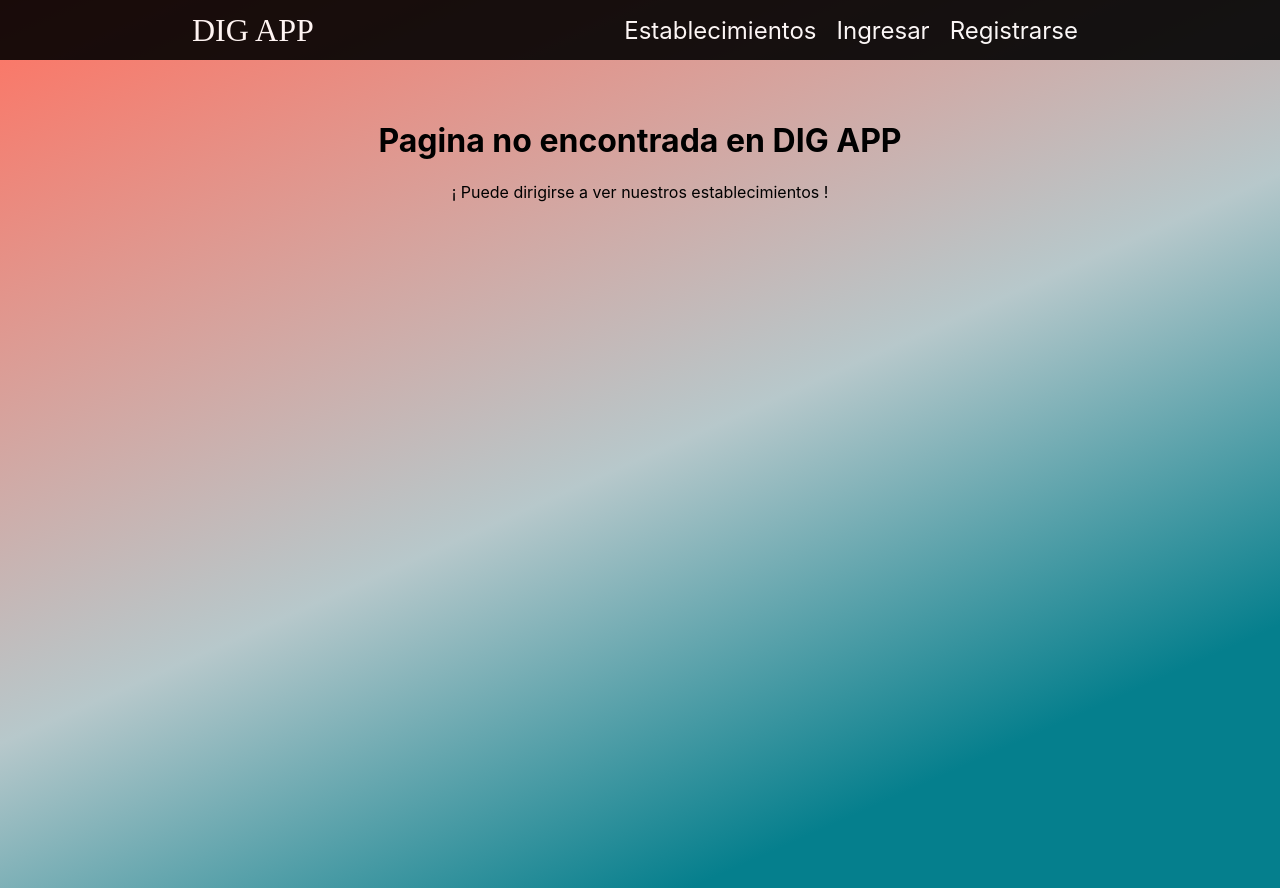
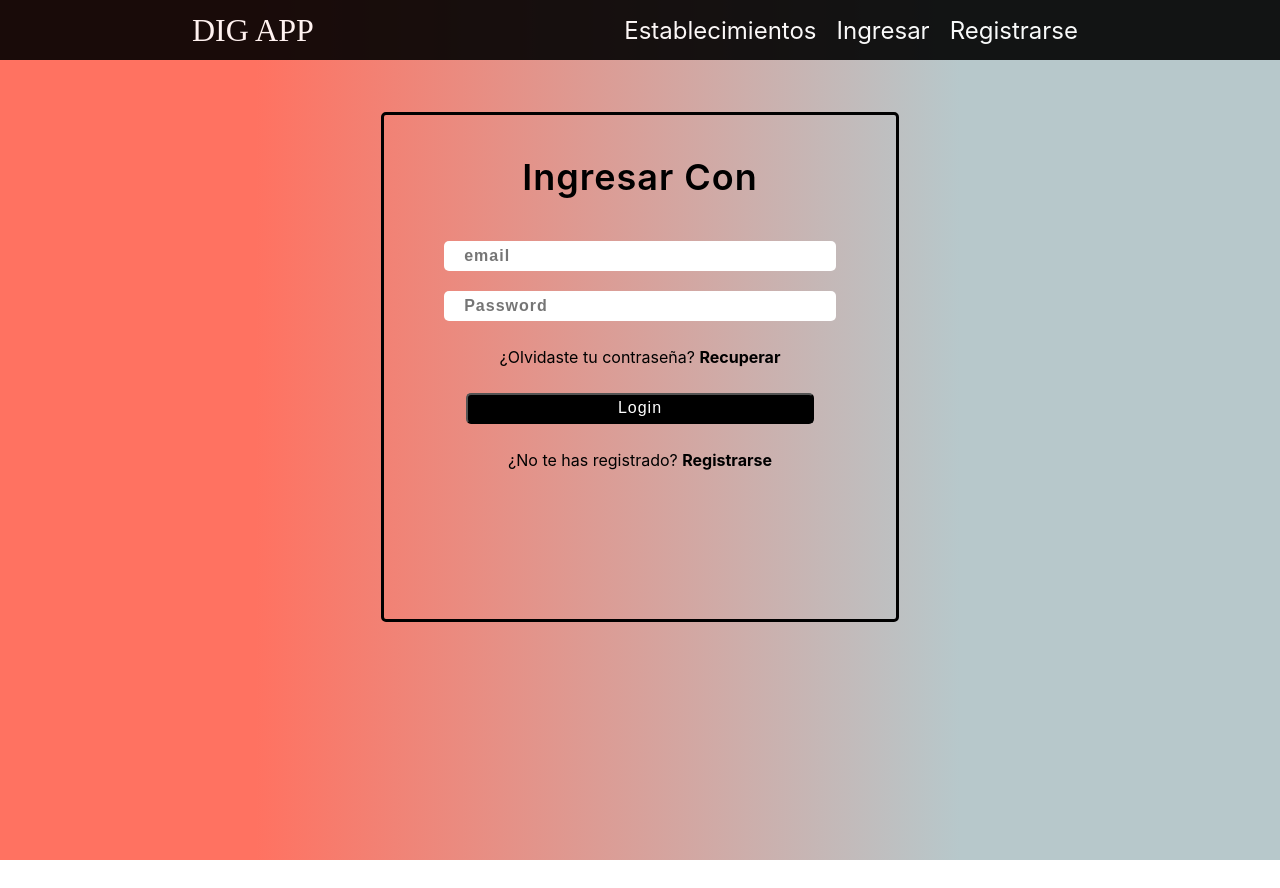
Before and after one commit to DIGAPP-SoftEngII/frontend, a React (Create React App) app: page /login in a window 1280 px wide. After the commit the page ends 860 px from the top, so only its background shows below. Built offline with nearby package versions, Linux system fonts and the light colour scheme.

Commit message:
Login page for sprint 1

```diff
--- a/src/App.js
+++ b/src/App.js
@@ -2,6 +2,7 @@ import { Routes, Route } from "react-router-dom";
 import Home from "./Pages/Home/Home";
 import NotFound from "./Pages/NotFound/NotFound";
 import Navbar from "./components/Navbar/Navbar";
+import Login from "./Pages/Login/Login";
 import "./App.css";
 import Register from "./Pages/Register/Register";
 
@@ -12,6 +13,7 @@ function App() {
         <Routes>
           <Route exact path="/" element={<Home />} />
           <Route exact path="/signup" element={<Register />} />
+          <Route exact path="/login" element={<Login />} />
           <Route path="*" element={<NotFound />} />
         </Routes>
       </div>
--- /dev/null
+++ b/src/Pages/Login/Login.css
@@ -0,0 +1,117 @@
+.login {
+  position: relative;
+  height: 90vh;
+  padding-top: 80px;
+  padding-bottom: 60px;
+  background: rgb(255, 114, 97);
+  background: linear-gradient(
+    90deg,
+    rgba(255, 114, 97, 1) 20%,
+    rgba(183, 200, 203, 1) 75%
+  );
+}
+
+.login__container {
+  border: solid black;
+  border-radius: 5px;
+  width: 40%;
+  height: 70%;
+  margin: 2rem auto;
+  display: flex;
+  justify-content: space-between;
+  overflow: hidden;
+}
+
+.login__info__container {
+  width: 100%;
+  display: flex;
+  flex-direction: column;
+  align-items: center;
+  text-align: center;
+  padding-top: 0.5rem;
+  padding-bottom: 2rem;
+}
+
+.tittle {
+  text-transform: capitalize;
+  font-size: 2.25rem;
+  font-weight: 600;
+  letter-spacing: 1px;
+}
+
+.social__login {
+  width: 100%;
+  display: flex;
+  justify-content: space-evenly;
+}
+
+.social__login__element {
+  width: 12.5rem;
+  height: 3.75rem;
+  font-size: 1.2rem;
+  font-weight: 700;
+  letter-spacing: 0.5px;
+  display: flex;
+  justify-content: center;
+  align-items: center;
+}
+
+.login__info__container > p {
+  font-size: 1.25rem;
+  margin-top: 1.5rem;
+}
+
+.inputs__container {
+  height: 55%;
+  width: 85%;
+  display: flex;
+  flex-direction: column;
+  justify-content: space-around;
+  align-items: center;
+}
+
+.input,
+.btn {
+  width: 90%;
+  height: 5rem;
+  font-size: 1em;
+  margin: 10px;
+}
+
+.input {
+  padding-left: 20px;
+  border: none;
+  border-radius: 5px;
+  font-weight: 600;
+  letter-spacing: 1px;
+  box-sizing: border-box;
+}
+
+.input:hover {
+  border: solid black;
+}
+
+.btn {
+  width: 80%;
+  letter-spacing: 1px;
+  text-transform: capitalize;
+  color: white;
+  border-radius: 5px;
+  background-color: black;
+}
+
+.inputs__container {
+  margin: 0;
+}
+
+.span {
+  color: black;
+  text-decoration: none;
+  font-weight: bold;
+}
+
+@media screen and (max-width: 992px) {
+  .login__container {
+    width: 70%;
+  }
+}
--- /dev/null
+++ b/src/Pages/Login/Login.jsx
@@ -0,0 +1,114 @@
+import React, { useEffect } from "react";
+import "./Login.css";
+import { useForm } from "react-hook-form";
+import axios from "axios";
+import md5 from "md5";
+import Cookies from "universal-cookie";
+import { Link } from "react-router-dom";
+
+const baseURL = "https://backenddig.herokuapp.com/api/users/1/login";
+const cookies = new Cookies();
+
+function Login() {
+  const {
+    register,
+    handleSubmit,
+    formState: { errors },
+  } = useForm();
+
+  const onSubmit = async (evento) => {
+    await axios
+      .get(baseURL, {
+        params: {
+          email: evento.email,
+          password: md5(evento.password),
+        },
+      })
+      .then((response) => {
+        return response.data;
+      })
+      .then((response) => {
+        if (response.length > 0) {
+          const userLogued = response[0];
+          cookies.set("id", userLogued.id, { path: "/" });
+          cookies.set("name", userLogued.username, { path: "/" });
+          window.location.href = "/establishments";
+        } else {
+          alert("El usuario o la contraseña son incorrectos");
+        }
+      })
+      .catch((error) => {
+        console.log(error);
+      });
+  };
+
+  useEffect(() => {
+    if (cookies.get("name")) {
+      window.location.href = "/establishments";
+    }
+  });
+
+  return (
+    <div className="login">
+      <div className="login__container">
+        <div className="login__info__container">
+          <h1 className="tittle">Ingresar con</h1>
+
+          <form className="inputs__container" onSubmit={handleSubmit(onSubmit)}>
+            <input
+              className="input"
+              type="text"
+              placeholder="email"
+              {...register("email", {
+                required: {
+                  value: true,
+                  message: "El campo es requerido",
+                },
+                pattern: {
+                  value: /^[A-Z0-9._%+-]+@[A-Z0-9.-]+\.[A-Z]{2,4}$/i,
+                  message: "Ingrese un correo válido",
+                },
+              })}
+            ></input>
+            {errors.email && (
+              <span className="span">{errors.email.message}</span>
+            )}
+            <input
+              className="input"
+              type="password"
+              placeholder="Password"
+              {...register("password", {
+                required: {
+                  value: true,
+                  message: "El campo es requerido",
+                },
+                pattern: {
+                  value:
+                    /^(?=.[a-z])(?=.[A-Z])(?=.*\d)[A-Za-z\d]{8,15}[^’\s]$/i,
+                  message: "Ingrese una constraseña valida",
+                },
+              })}
+            ></input>
+            {errors.password && (
+              <span className="span">{errors.password.message}</span>
+            )}
+            <p>
+              ¿Olvidaste tu contraseña? <span className="span">Recuperar</span>
+            </p>
+            <button type="submit" className="btn">
+              Login
+            </button>
+            <p>
+              ¿No te has registrado?{" "}
+              <Link to="/signup" className="span">
+                Registrarse
+              </Link>
+            </p>
+          </form>
+        </div>
+      </div>
+    </div>
+  );
+}
+
+export default Login;
```
